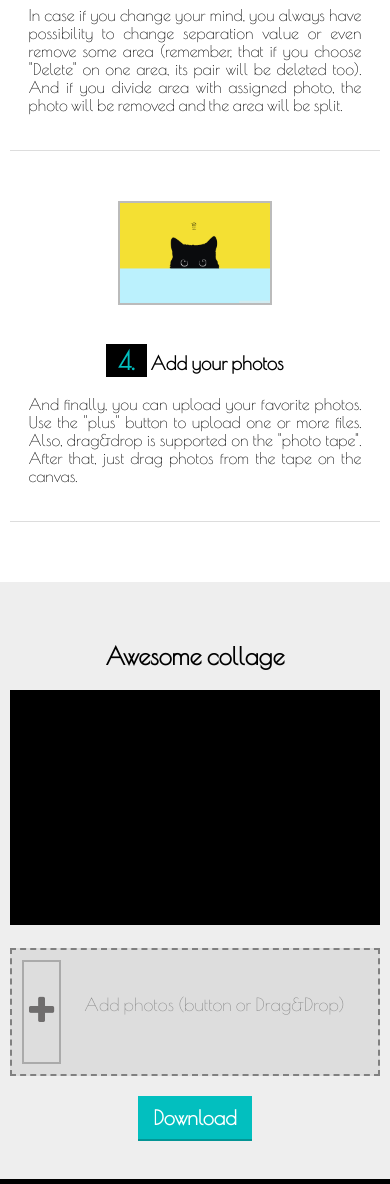
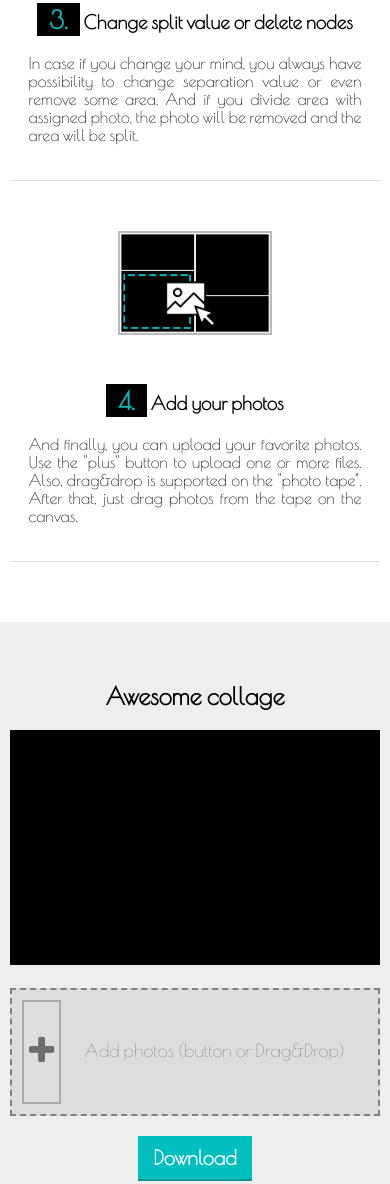
Before and after one commit to lebedant/awesome-collage, a plain HTML site: page index.html in a window 390 px wide. Shown: the part 1681-2865 px from the top of the page. Drawn offline with nearby package versions, Linux system fonts and the light colour scheme.

Commit message:
img drag&drop, responsive for 320px

```diff
--- a/css/style.css
+++ b/css/style.css
@@ -285,9 +285,8 @@ ul.c_menu li:hover {
 #photos .placeholder {
   color: gray;
   font-size: 25px;
-  height: 100px;
-  display: inline-block;
-  line-height: 90px;
+  display: block;
+  padding: 40px 0px;
   text-shadow: 0px 0px 0.5px #ffffff;
 }
 
@@ -388,6 +387,12 @@ footer {
   }
 
   #about .inline-item, #about .inline-item:nth-child(2n) {
-    height: 300px;
+    height: 310px;
   }
 }
+
+@media only screen and (max-width:320px) {
+  #collage #photos .placeholder {
+    padding: 25px 0px;
+  }
+}
--- a/index.html
+++ b/index.html
@@ -11,7 +11,12 @@
     <link href="css/style.css" rel="stylesheet">
     <link rel="stylesheet" href="css/fontawesome/css/font-awesome.min.css">
     <link href='https://fonts.googleapis.com/css?family=Poiret+One' rel='stylesheet' type='text/css'>
-    <script src="https://ajax.googleapis.com/ajax/libs/jquery/1.12.2/jquery.min.js"></script>
+    <link href='https://fonts.googleapis.com/css?family=Abel' rel='stylesheet' type='text/css'>
+    <!-- //<script src="https://ajax.googleapis.com/ajax/libs/jquery/1.12.2/jquery.min.js"></script> -->
+
+    <script src="http://code.jquery.com/jquery-1.7.2.min.js"></script>
+    <script src="http://code.jquery.com/ui/1.8.21/jquery-ui.min.js"></script>
+    <script src="js/jquery.ui.touch-punch.min.js"></script>
     <script src="js/scrollPage.js"> </script>
   </head>
 
@@ -60,7 +65,7 @@
         <div class="inline-item">
           <div class="text-block">
             <h3> <span>3.</span> Change split value or delete nodes </h3>
-            <p>In case if you change your mind, you always have possibility to change separation value or even remove some area (remember, that if you choose "Delete" on one area, its pair will be deleted too). And if you divide area with assigned photo, the photo will be removed and the area will be split.
+            <p>In case if you change your mind, you always have possibility to change separation value or even remove some area. And if you divide area with assigned photo, the photo will be removed and the area will be split.
             </p>
           </div>
           <img src="img/del.png" alt="deletion" />
@@ -70,7 +75,7 @@
             <h3> <span>4.</span> Add your photos </h3>
             <p>And finally, you can upload your favorite photos. Use the "plus" button to upload one or more files. Also, drag&amp;drop is supported on the "photo tape". After that, just drag photos from the tape on the canvas.</p>
           </div>
-          <img src="img/test.jpg" alt="" />
+          <img src="img/drag&drop.png" alt="" />
         </div>
       </div>
     </section>
--- a/js/Main.js
+++ b/js/Main.js
@@ -73,6 +73,8 @@ function fileSelectHandler(e) {
         thumb.height = 100;
         thumb.draggable = "true";
         thumb.className = "thumb";
+
+        $('#file.name').draggable();
         thumb.addEventListener("dragstart",function(ev) {
           ev.dataTransfer.setData("text", ev.target.id);
         });
--- /dev/null
+++ b/js/jquery.ui.touch-punch.min.js
@@ -0,0 +1,11 @@
+/*!
+ * jQuery UI Touch Punch 0.2.3
+ *
+ * Copyright 2011–2014, Dave Furfero
+ * Dual licensed under the MIT or GPL Version 2 licenses.
+ *
+ * Depends:
+ *  jquery.ui.widget.js
+ *  jquery.ui.mouse.js
+ */
+!function(a){function f(a,b){if(!(a.originalEvent.touches.length>1)){a.preventDefault();var c=a.originalEvent.changedTouches[0],d=document.createEvent("MouseEvents");d.initMouseEvent(b,!0,!0,window,1,c.screenX,c.screenY,c.clientX,c.clientY,!1,!1,!1,!1,0,null),a.target.dispatchEvent(d)}}if(a.support.touch="ontouchend"in document,a.support.touch){var e,b=a.ui.mouse.prototype,c=b._mouseInit,d=b._mouseDestroy;b._touchStart=function(a){var b=this;!e&&b._mouseCapture(a.originalEvent.changedTouches[0])&&(e=!0,b._touchMoved=!1,f(a,"mouseover"),f(a,"mousemove"),f(a,"mousedown"))},b._touchMove=function(a){e&&(this._touchMoved=!0,f(a,"mousemove"))},b._touchEnd=function(a){e&&(f(a,"mouseup"),f(a,"mouseout"),this._touchMoved||f(a,"click"),e=!1)},b._mouseInit=function(){var b=this;b.element.bind({touchstart:a.proxy(b,"_touchStart"),touchmove:a.proxy(b,"_touchMove"),touchend:a.proxy(b,"_touchEnd")}),c.call(b)},b._mouseDestroy=function(){var b=this;b.element.unbind({touchstart:a.proxy(b,"_touchStart"),touchmove:a.proxy(b,"_touchMove"),touchend:a.proxy(b,"_touchEnd")}),d.call(b)}}}(jQuery);
```
Also changed, not shown: img/drag&drop.png (added).
